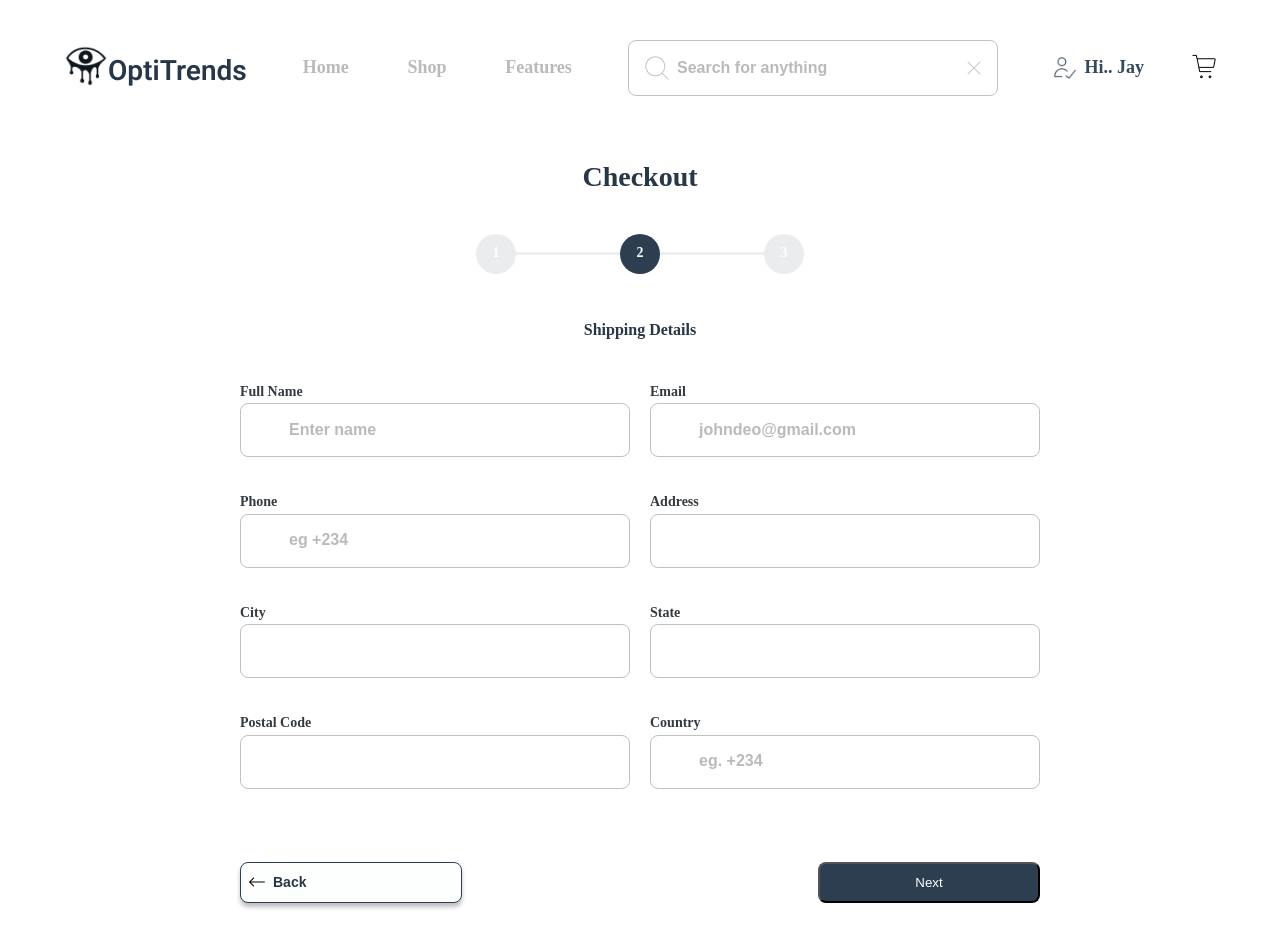
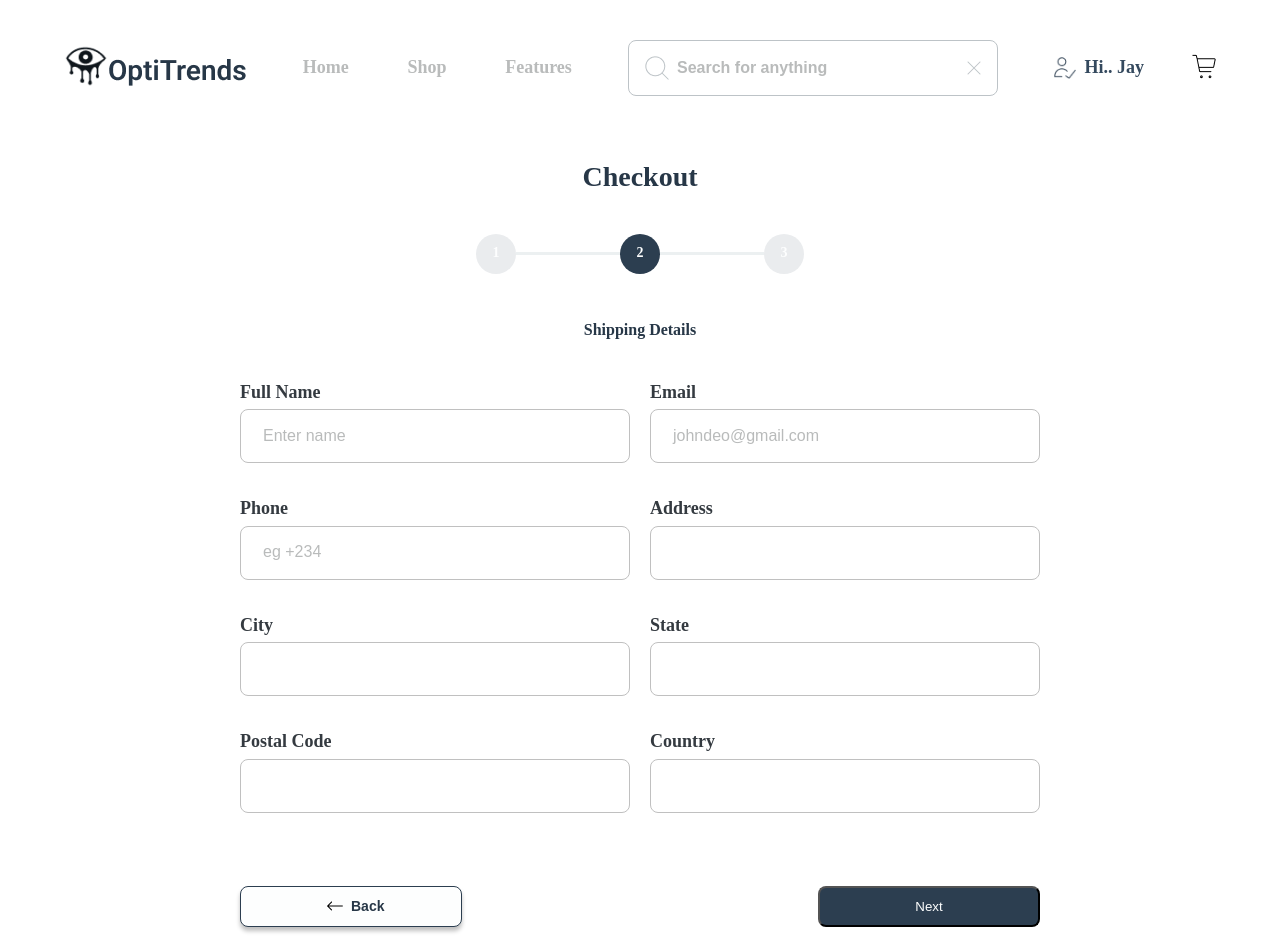
Before and after one commit to Ayolan8/timbu-ecommerce, a React (Create React App) app: page /timbu-ecommerce/checkout in a window 1280 px wide. Shown: the top 952 px of the page. Built offline with nearby package versions, Linux system fonts and the light colour scheme.

Commit message:
fix the issue caused by the designer who went back to alter the design

```diff
--- a/src/Components/Checkout.jsx
+++ b/src/Components/Checkout.jsx
@@ -25,7 +25,7 @@ const Checkout = ({name, setName,
                         <div className="step-3">3</div>
                     </div>
                 </div>
-                <h3>Shipping Details</h3>
+                <h3 className="h3">Shipping Details</h3>
             </div>
             <Form name={name} setName = {setName}
             email = {email}
--- a/src/Components/Molecules/Atom/NavLink.jsx
+++ b/src/Components/Molecules/Atom/NavLink.jsx
@@ -8,14 +8,10 @@ const NavLink = () => {
             <Link to="/" className="no-show">
                 <a href="#" className="no-show">Home</a>
             </Link>
-
-            <Link to='/productList' className="no-show">
-                <a href="#" className="no-show">Shop</a>
+            <a href="#" className="no-show">Shop</a>
+            <Link to='/checkout' className="no-show">
+                <a href="#" className="no-show">Features</a>
             </Link>
-
-           <Link to='/checkout' className="no-show">
-            <a href="#" className="no-show">Features</a>
-           </Link>
         </nav>
     )
 }
--- a/src/Components/Molecules/checkoutForm.jsx
+++ b/src/Components/Molecules/checkoutForm.jsx
@@ -15,10 +15,10 @@ const Form = ({
                         <input type="text" id="name" value={name} onChange={(e) => setName(e.target.value)} placeholder="Jay" />
                     </div>
 
-
-                        <label htmlFor="email"> *Email </label>
+                    <div>
+                    <label htmlFor="email"> *Email </label>
                         <input type="email" id="email" value={email} onChange={(e) => setEmail(e.target.value)} placeholder="johndeo@gmail.com" />
-
+                    </div>
 
                     <div>
                         <label htmlFor="shipping"> *Shipping Address </label>
@@ -81,7 +81,7 @@ const Form = ({
 
                     <div>
                         <label htmlFor="phone1"> Country </label>
-                        <input type="tel" id="phone1" value={phone} onChange={(e) => setPhone(e.target.value)} placeholder="eg. +234" />
+                        <input type="tel" id="phone1" value={phone} onChange={(e) => setPhone(e.target.value)} />
                     </div>
 
                     <div className="btn-div firstB">
--- a/src/Components/checkout.css
+++ b/src/Components/checkout.css
@@ -26,7 +26,8 @@
     align-items: center;
     width: 168px;
     /* margin-bottom: 30px; */
-
+    align-content: center;
+    margin: 0 auto 22.5px;
 }
 
 .step-1, .step-2, .step-3 {
@@ -75,6 +76,7 @@
     font-weight: 600;
     line-height: 22.4px;
     margin-bottom: 6px;
+    display: block;
 }
 
 .form input {
@@ -85,6 +87,10 @@
     border: 1px solid #C0C0C0;
     color: #fff;
     display: block;
+}
+
+.back-arr{
+    margin-right: -67px;
 }
 
 .lg {
@@ -106,10 +112,16 @@
     display: none;
 }
 
- .show-on-mobile > div {
+ .show-on-mobile  {
     display: flex;
     flex-direction: column;
-    /* gap: 74px; */
+    gap: 74px;
+}
+
+.flex-it {
+    display: flex;
+    flex-direction: column;
+    gap: 20px;
 }
 
 .show-on-mobile input {
@@ -164,10 +176,6 @@
         height: 100%;
     }
 
-    label {
-        font-size: 18px;
-    }
-
     .laptop-form {
         display: flex;
         flex-direction: column;
@@ -191,11 +199,7 @@
         border: 1px solid #2C3E50;
         background: #FDFEFE;
         box-shadow: 0px 4px 4px 0px #00000040;
-        /* display: flex;
-        justify-content: center;
-        align-items: center; */
-        align-self: center;
-        align-content: center;
+        padding-left: 20%;
     }
 
     .btn-next{
@@ -207,4 +211,14 @@
         align-self: flex-end;
     }
 
+    .laptop-form ::placeholder {
+        padding-left: 6px;
+        font-weight: 400;
+        font-size: 16px;
+    }
+
+    .laptop-form label {
+        font-size: 18px;
+        /* margin-bottom: 36px; */
+    }
 }
```
